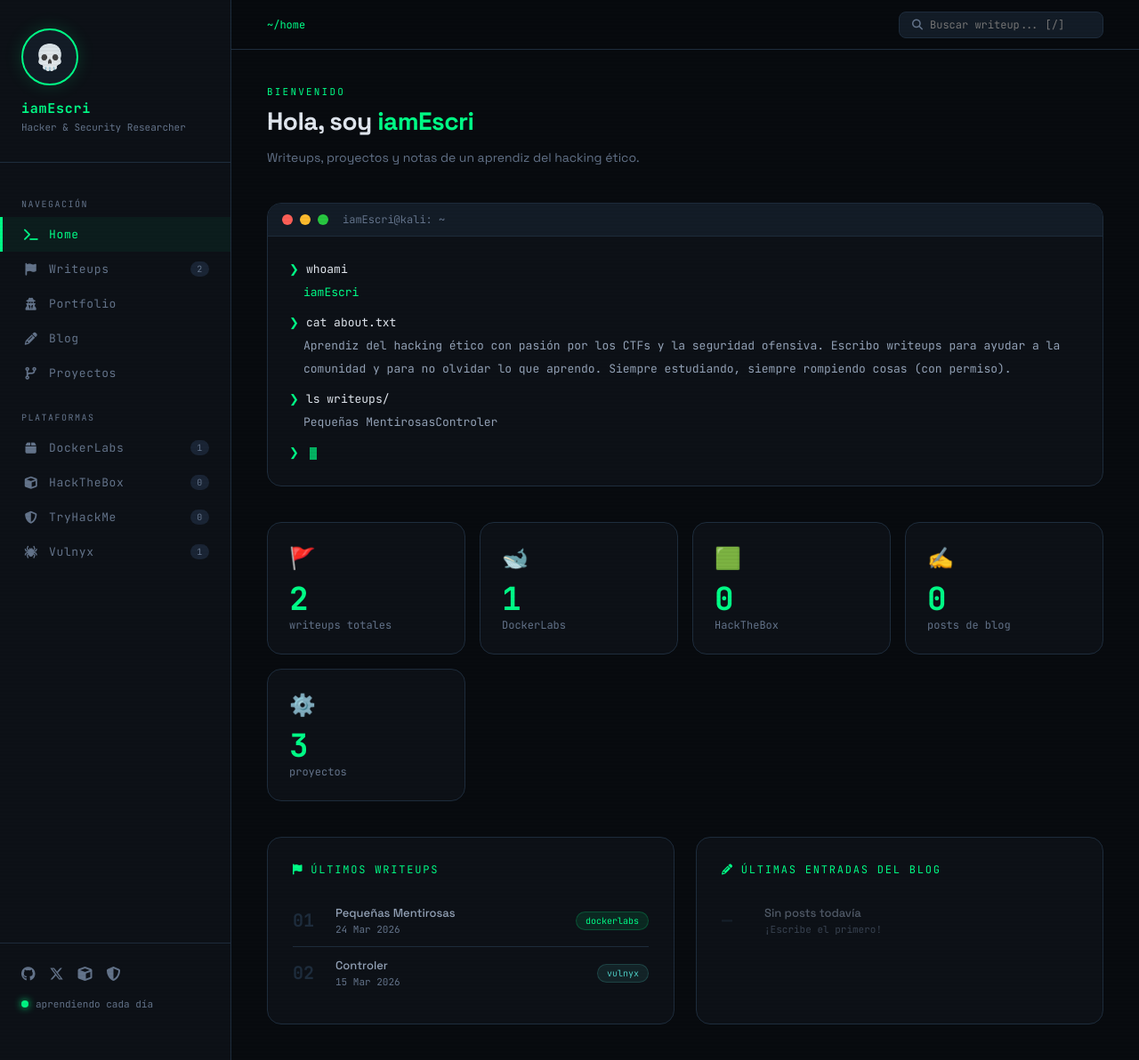
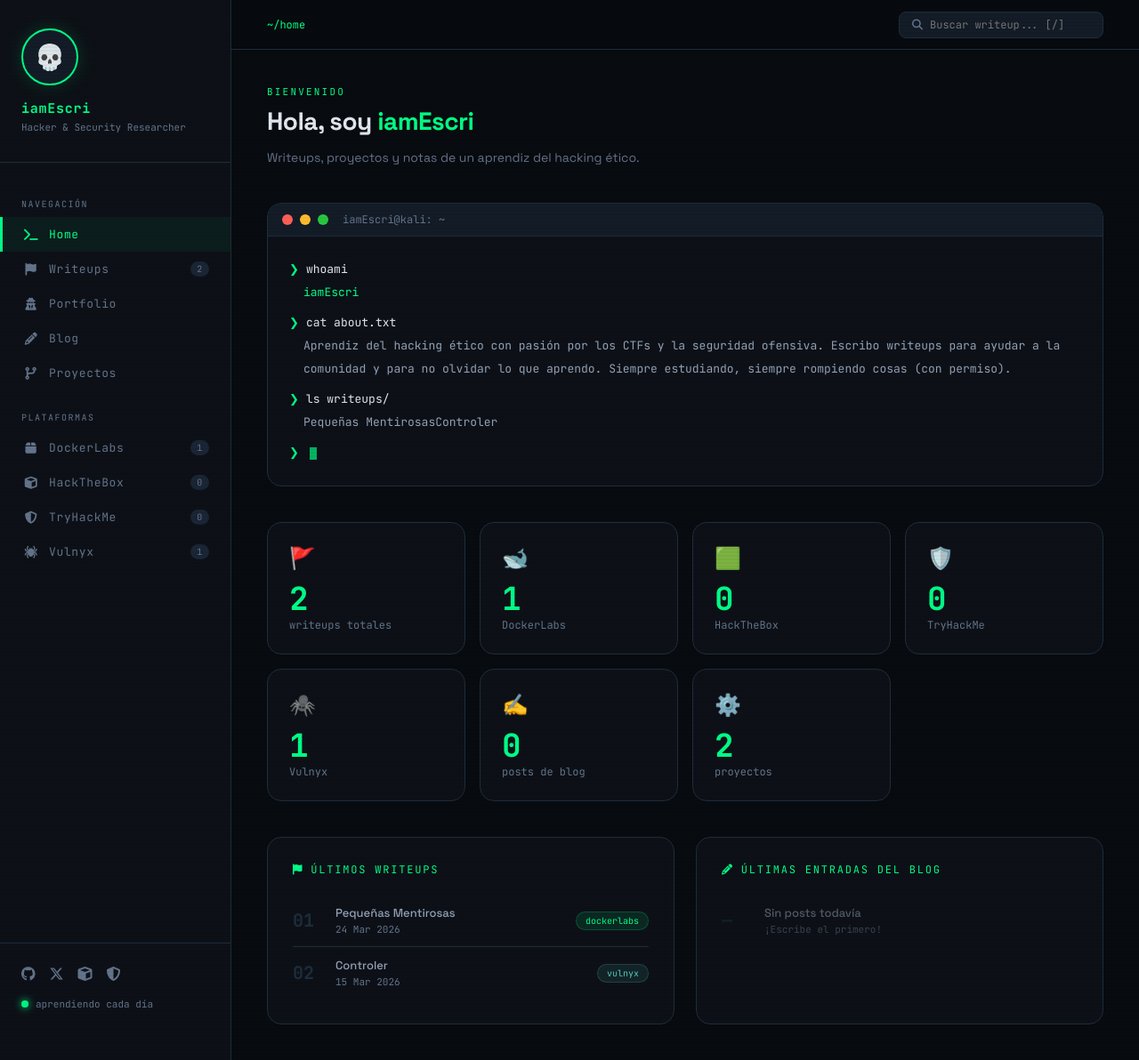
Before and after one commit to iamEscri/iamescri.github.io, a Jekyll site: the page built from index.html, in a window 1280 px wide and 1192 px high. Shown: the whole window at 89% size. Built offline with Jekyll 4.4.1, drawn with Linux system fonts in a browser that asks for light colours.

Commit message:
Update index.html

```diff
--- a/index.html
+++ b/index.html
@@ -60,13 +60,24 @@
       <div class="stat-label">HackTheBox</div>
     </div>
     <div class="stat-card">
+      <div class="stat-icon">🛡️</div>
+      <div class="stat-number">{{ all_writeups | where: "platform", "tryhackme" | size }}</div>
+      <div class="stat-label">TryHackMe</div>
+    </div>
+    <div class="stat-card">
+      <div class="stat-icon">🕷️</div>
+      <div class="stat-number">{{ all_writeups | where: "platform", "vulnyx" | size }}</div>
+      <div class="stat-label">Vulnyx</div>
+    </div>
+    <div class="stat-card">
       <div class="stat-icon">✍️</div>
       <div class="stat-number">{{ all_blog | size }}</div>
       <div class="stat-label">posts de blog</div>
     </div>
     <div class="stat-card">
       <div class="stat-icon">⚙️</div>
-      <div class="stat-number">{{ projects | size }}</div>
+      <!-- Bug #3 fix: excluir proyectos WIP del contador -->
+      <div class="stat-number">{{ projects | where: "wip", false | size }}</div>
       <div class="stat-label">proyectos</div>
     </div>
   </div>
@@ -129,26 +140,27 @@
   </div>
 
   <!-- Platform tabs -->
+  <!-- Bug #6 fix: IDs renombrados a tab-count-* para no colisionar con los del sidebar -->
   <div class="platform-tabs">
     <div class="platform-tab active" onclick="filterPlatform('all', this)">
       <i class="fas fa-layer-group"></i> Todas
-      <span class="tab-count" id="count-all">0</span>
+      <span class="tab-count" id="tab-count-all">0</span>
     </div>
     <div class="platform-tab" onclick="filterPlatform('dockerlabs', this)">
       <i class="fab fa-docker"></i> DockerLabs
-      <span class="tab-count" id="count-dockerlabs">0</span>
+      <span class="tab-count" id="tab-count-dockerlabs">0</span>
     </div>
     <div class="platform-tab" onclick="filterPlatform('hackthebox', this)">
       <i class="fas fa-cube"></i> HackTheBox
-      <span class="tab-count" id="count-hackthebox">0</span>
+      <span class="tab-count" id="tab-count-hackthebox">0</span>
     </div>
     <div class="platform-tab" onclick="filterPlatform('tryhackme', this)">
       <i class="fas fa-shield-alt"></i> TryHackMe
-      <span class="tab-count" id="count-tryhackme">0</span>
+      <span class="tab-count" id="tab-count-tryhackme">0</span>
     </div>
     <div class="platform-tab" onclick="filterPlatform('vulnyx', this)">
       <i class="fas fa-spider"></i> Vulnyx
-      <span class="tab-count" id="count-vulnyx">0</span>
+      <span class="tab-count" id="tab-count-vulnyx">0</span>
     </div>
   </div>
 
@@ -202,7 +214,7 @@
           <div class="p-stat-label">posts</div>
         </div>
         <div class="p-stat">
-          <div class="p-stat-num">{{ projects | size }}</div>
+          <div class="p-stat-num">{{ projects | where: "wip", false | size }}</div>
           <div class="p-stat-label">proyectos</div>
         </div>
         <div class="p-stat">
@@ -363,10 +375,16 @@
         <div class="project-icon">{{ project.icon }}</div>
         <div class="project-links">
           {% if project.github and project.github != "" %}
-          <a href="{{ project.github }}" target="_blank" title="GitHub"><i class="fab fa-github"></i></a>
+          <a href="{{ project.github }}" target="_blank" title="Ver en GitHub" class="project-github-btn">
+            <i class="fab fa-github"></i>
+            <span>GitHub</span>
+          </a>
           {% endif %}
           {% if project.demo and project.demo != "" %}
-          <a href="{{ project.demo }}" target="_blank" title="Demo"><i class="fas fa-external-link-alt"></i></a>
+          <a href="{{ project.demo }}" target="_blank" title="Demo" class="project-demo-btn">
+            <i class="fas fa-external-link-alt"></i>
+            <span>Demo</span>
+          </a>
           {% endif %}
         </div>
       </div>
@@ -397,14 +415,3 @@
     {% endfor %}
   </div>
 </section>
-
-<script>
-  // Animate skill bars when portfolio section activates
-  document.querySelector('[data-section="portfolio"]').addEventListener('click', () => {
-    setTimeout(() => {
-      document.querySelectorAll('.skill-fill').forEach(b => {
-        b.style.width = b.dataset.width + '%';
-      });
-    }, 150);
-  });
-</script>
```
